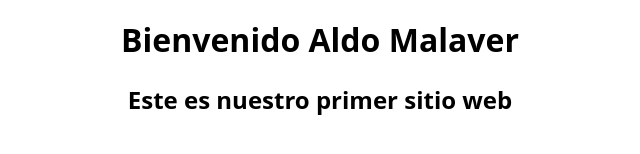
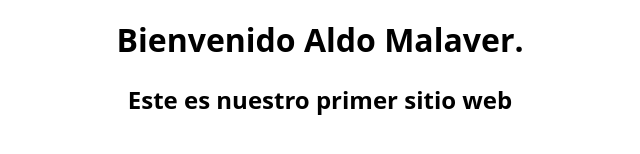
Before and after one commit to AldoMalaverGitHub/amalaverDocker, a plain HTML site: page static-html/index.html in a window 1280 px wide. Shown: the part 358-512 px from the top of the page, 320-960 px from the left. Drawn offline with Linux system fonts and the light colour scheme.

Commit message:
nuevos cambios

```diff
--- a/static-html/index.html
+++ b/static-html/index.html
@@ -16,6 +16,6 @@ body {
 </head>
 <body>
 	<img src="logo.jpeg" />
-	<h1>Bienvenido Aldo Malaver</h1>
+	<h1>Bienvenido Aldo Malaver.</h1>
 	<h2>Este es nuestro primer sitio web</h2>
 </html>
```
